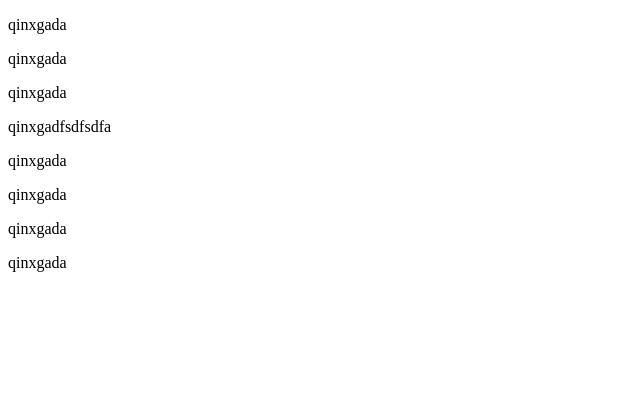
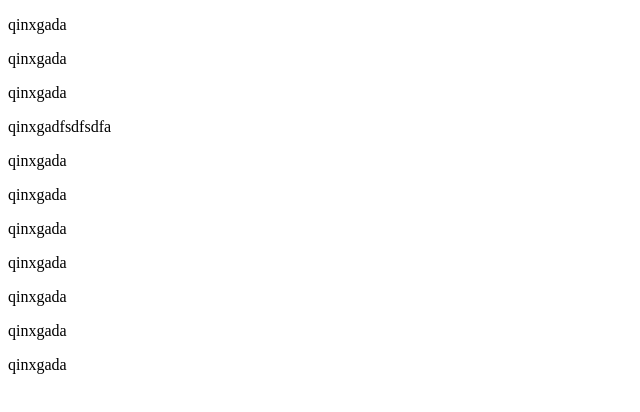
Before and after one commit to MonthChuan/-, a plain HTML site: page css/index.html in a window 1280 px wide. Shown: the whole page, without its empty margins (0-640 px from the left). Drawn offline with Linux system fonts and the light colour scheme.

Commit message:
再二次提交

```diff
--- a/css/index.html
+++ b/css/index.html
@@ -15,5 +15,8 @@
      <p>qinxgada</p>
       <p>qinxgada</p>
        <p>qinxgada</p>
+       <p>qinxgada</p>
+      <p>qinxgada</p>
+       <p>qinxgada</p>
 </body>
 </html>
```
